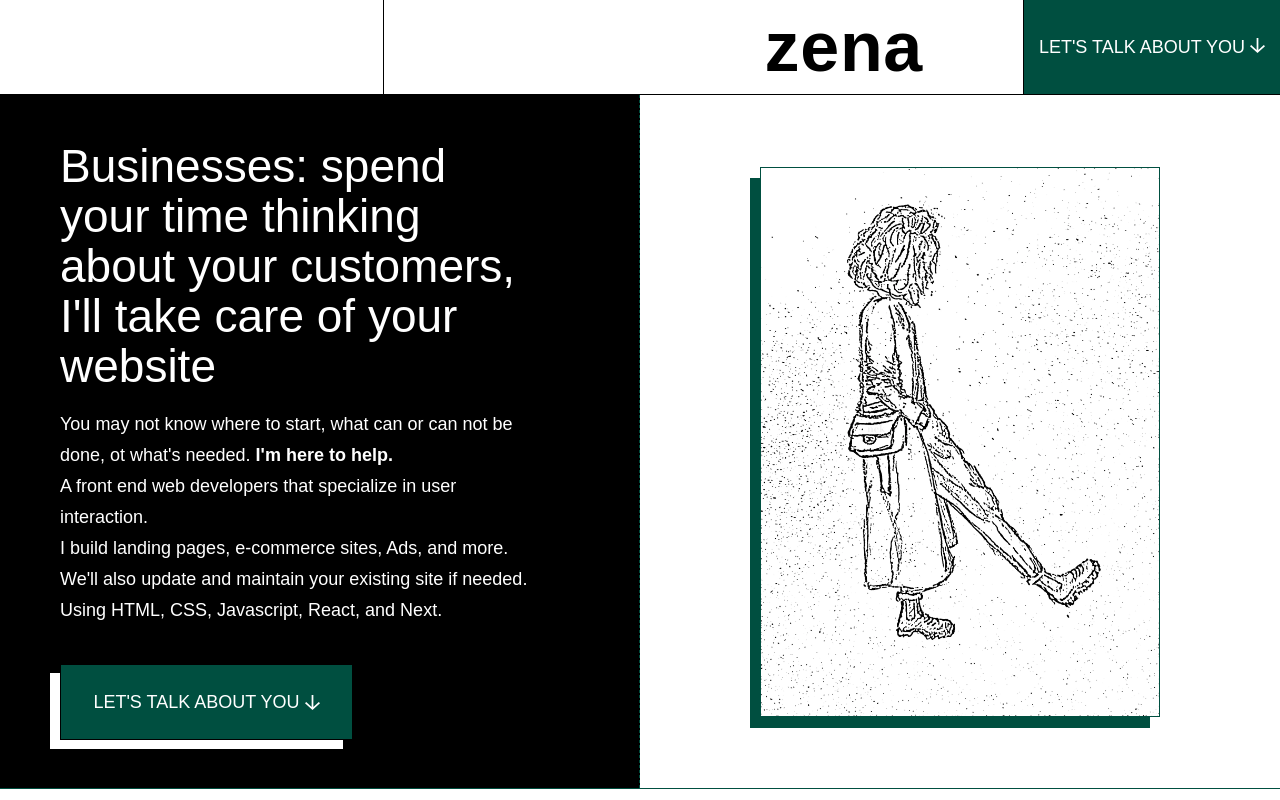
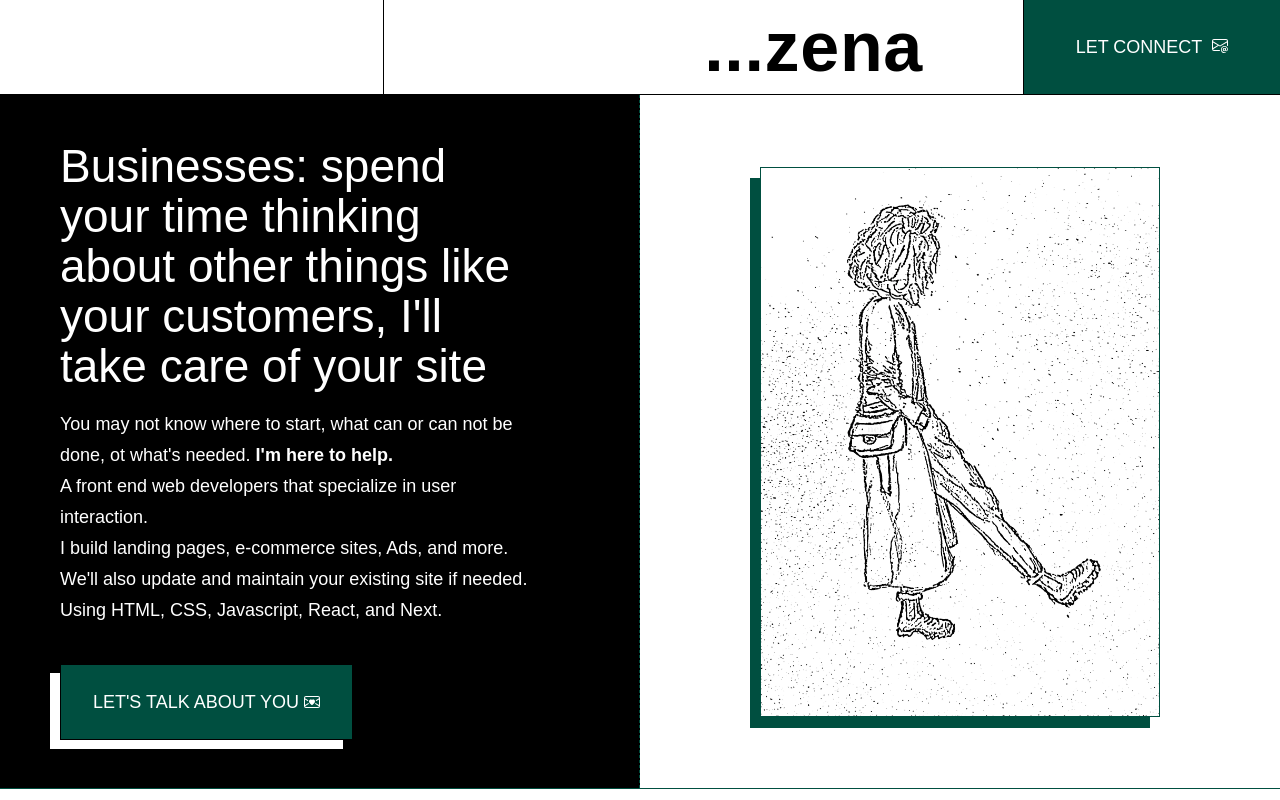
Before and after one commit to zena-/theagency, a Next.js app: page / in a window 1280 px wide. Shown: the top 800 px of the page. Built offline with nearby package versions, Linux system fonts and the light colour scheme.

Commit message:
small changes

```diff
--- a/pages/index.js
+++ b/pages/index.js
@@ -13,10 +13,12 @@ export default function Home() {
       <main className="">
         <nav>
           <div className="forT"><span className="a-center"></span></div>
-          <div className="call"><p>zena</p></div>
-          <a href="mailto:e.nosazena@gmail.com?subject=Let's talk" className="talk hideSmall" ><span className="a-center">let&#39;s talk about you <svg width="15" height="15" className="a-center" viewBox="0 0 16 16" fill="none" xmlns="http://www.w3.org/2000/svg">
-            <path d="M0 8.69596L1.29935 7.5097L7.08124 12.7885L7.08124 0L8.91882 0V12.7885L14.7006 7.5097L16 8.69596L7.99997 16L0 8.69596Z" fill="white"/>
-            </svg>
+          <div className="call"><p>...zena</p></div>
+          <a href="mailto:e.nosazena@gmail.com?subject=Let's talk" className="talk hideSmall" ><span className="a-center">let connect
+          <svg xmlns="http://www.w3.org/2000/svg" width="16" height="16" fill="currentColor" className="bi bi-envelope-at" viewBox="0 0 16 16">
+            <path d="M2 2a2 2 0 0 0-2 2v8.01A2 2 0 0 0 2 14h5.5a.5.5 0 0 0 0-1H2a1 1 0 0 1-.966-.741l5.64-3.471L8 9.583l7-4.2V8.5a.5.5 0 0 0 1 0V4a2 2 0 0 0-2-2H2Zm3.708 6.208L1 11.105V5.383l4.708 2.825ZM1 4.217V4a1 1 0 0 1 1-1h12a1 1 0 0 1 1 1v.217l-7 4.2-7-4.2Z"/>
+            <path d="M14.247 14.269c1.01 0 1.587-.857 1.587-2.025v-.21C15.834 10.43 14.64 9 12.52 9h-.035C10.42 9 9 10.36 9 12.432v.214C9 14.82 10.438 16 12.358 16h.044c.594 0 1.018-.074 1.237-.175v-.73c-.245.11-.673.18-1.18.18h-.044c-1.334 0-2.571-.788-2.571-2.655v-.157c0-1.657 1.058-2.724 2.64-2.724h.04c1.535 0 2.484 1.05 2.484 2.326v.118c0 .975-.324 1.39-.639 1.39-.232 0-.41-.148-.41-.42v-2.19h-.906v.569h-.03c-.084-.298-.368-.63-.954-.63-.778 0-1.259.555-1.259 1.4v.528c0 .892.49 1.434 1.26 1.434.471 0 .896-.227 1.014-.643h.043c.118.42.617.648 1.12.648Zm-2.453-1.588v-.227c0-.546.227-.791.573-.791.297 0 .572.192.572.708v.367c0 .573-.253.744-.564.744-.354 0-.581-.215-.581-.8Z"/>
+          </svg>
             </span>
           </a>
         </nav>
@@ -24,15 +26,15 @@ export default function Home() {
         <section className="hero b-bottom">
           <div className="hero-copy">
             <div className="hero-copy-in">
-              <h3>Businesses: spend your time thinking about your customers, I&#39;ll take care of your website</h3>
+              <h3>Businesses: spend your time thinking about other things like your customers, I&#39;ll take care of your site</h3>
               <p className="copy-p">You may not know where to start, what can or can not be done, ot what&#39;s needed. <strong>I&#39;m here to help.</strong>
                 <br/>A front end web developers that specialize in user interaction.
                 <br/>I build landing pages, e-commerce sites, Ads, and more. We&#39;ll also update and maintain your existing site if needed.
                 <br/>Using HTML, CSS, Javascript, React, and Next.</p>
               <a href="mailto:e.nosazena@gmail.com?subject=Let's talk" className="cta o">
                 <span>Let&#39;s talk about you
-                  <svg width="15" height="15" className="a-center" viewBox="0 0 16 16" fill="none" xmlns="http://www.w3.org/2000/svg">
-                    <path d="M0 8.69596L1.29935 7.5097L7.08124 12.7885L7.08124 0L8.91882 0V12.7885L14.7006 7.5097L16 8.69596L7.99997 16L0 8.69596Z" fill="white"/>
+                  <svg xmlns="http://www.w3.org/2000/svg" width="16" height="16" fill="currentColor" className="bi bi-envelope-heart" viewBox="0 0 16 16">
+                    <path fillRule="evenodd" d="M0 4a2 2 0 0 1 2-2h12a2 2 0 0 1 2 2v8a2 2 0 0 1-2 2H2a2 2 0 0 1-2-2V4Zm2-1a1 1 0 0 0-1 1v.217l3.235 1.94a2.76 2.76 0 0 0-.233 1.027L1 5.384v5.721l3.453-2.124c.146.277.329.556.55.835l-3.97 2.443A1 1 0 0 0 2 13h12a1 1 0 0 0 .966-.741l-3.968-2.442c.22-.28.403-.56.55-.836L15 11.105V5.383l-3.002 1.801a2.76 2.76 0 0 0-.233-1.026L15 4.217V4a1 1 0 0 0-1-1H2Zm6 2.993c1.664-1.711 5.825 1.283 0 5.132-5.825-3.85-1.664-6.843 0-5.132Z"/>
                   </svg>
                 </span>
               </a>
--- a/styles/globals.css
+++ b/styles/globals.css
@@ -67,7 +67,10 @@ nav .talk {
   display: flex;
   justify-content: center;
 }
-nav .talk svg {margin-top: -5px;}
+nav .talk svg {
+  margin-top: 0;
+  margin-left: 10px;
+}
 nav .talk span, .cta span {
   text-decoration: none;
   /*font-family: 'Rubik';*/
```
